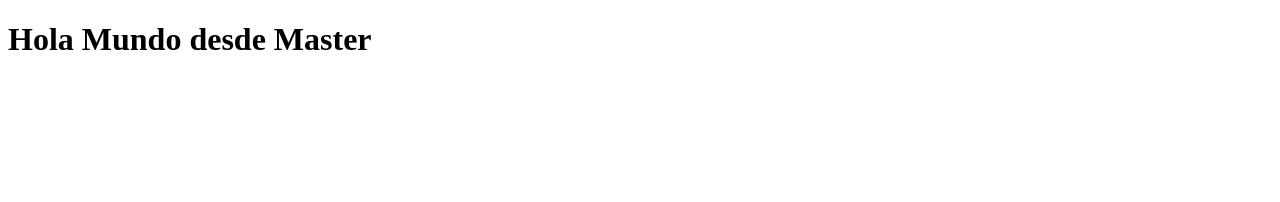
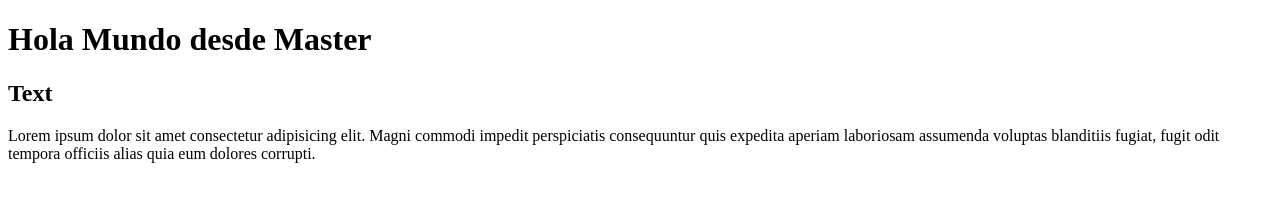
Before and after one commit to steve023/sincronizacion, a plain HTML site: page index.html in a window 1280 px wide. Drawn offline with Linux system fonts and the light colour scheme.

Commit message:
Agrego parrafo y subtitulo

```diff
--- a/index.html
+++ b/index.html
@@ -5,5 +5,7 @@
 </head>
 <body>
 	<h1>Hola Mundo desde Master</h1>
+	<h2>Text</h2>
+	<p>Lorem ipsum dolor sit amet consectetur adipisicing elit. Magni commodi impedit perspiciatis consequuntur quis expedita aperiam laboriosam assumenda voluptas blanditiis fugiat, fugit odit tempora officiis alias quia eum dolores corrupti.</p>
 </body>
 </html>
```
